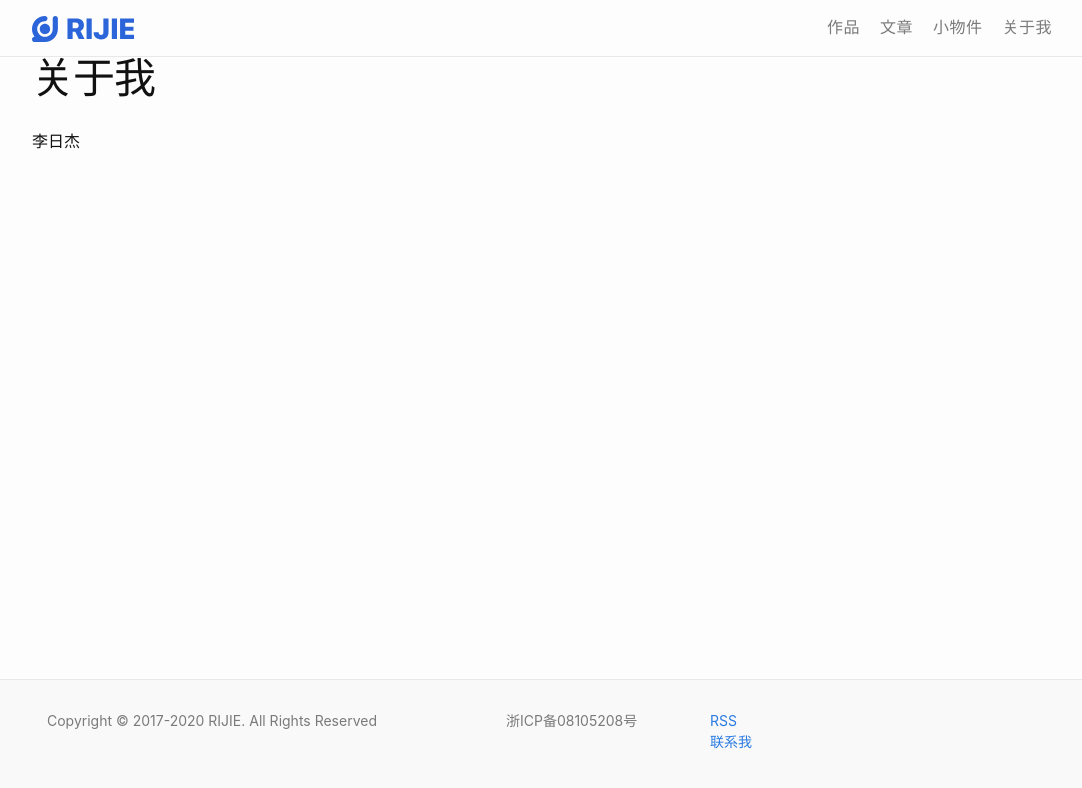
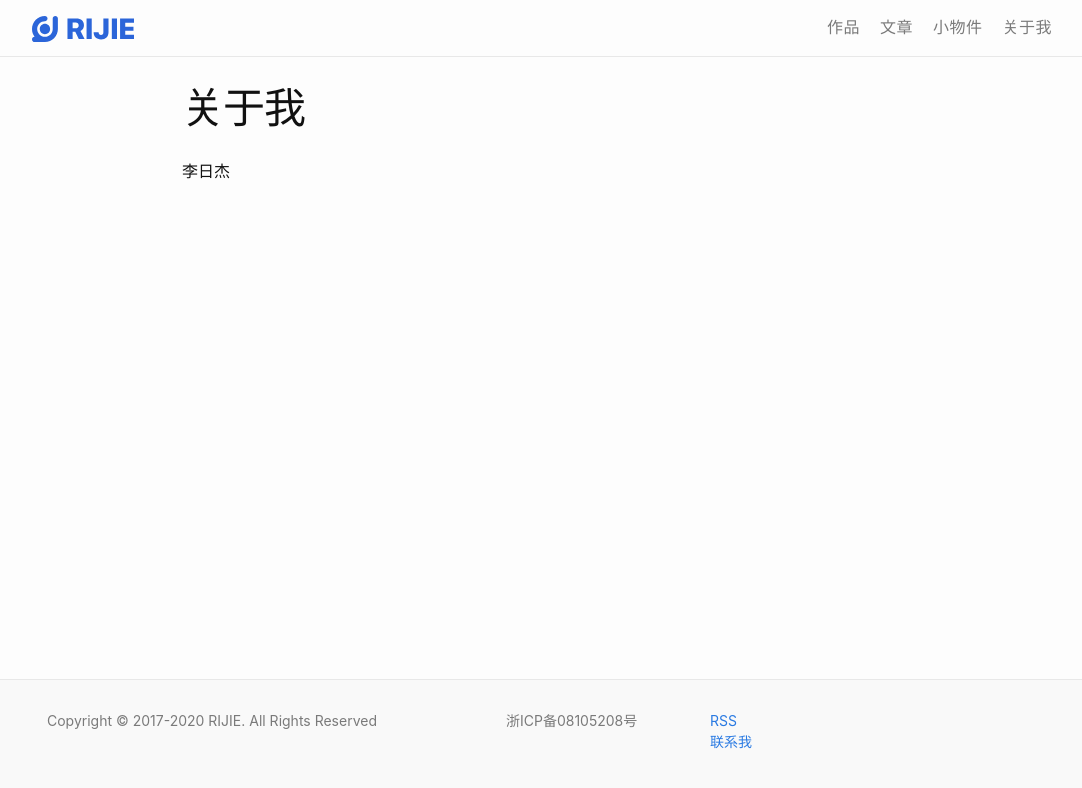
Before and after one commit to rijieli/epozh_dev, a Jekyll site: the page built from subpage/about.html, in a window 1280 px wide. Shown: the top 788 px of the page, without its empty margins (98-1180 px from the left). Built offline with Jekyll 4.4.1, drawn with Linux system fonts in a browser that asks for light colours.

Commit message:
减小文章页面宽度

```diff
--- a/_sass/minima/_base.scss
+++ b/_sass/minima/_base.scss
@@ -191,6 +191,27 @@ pre {
   }
 }
 
+/**
+* Post
+*/
+.post {
+  max-width: -webkit-calc(#{$content-width} - (#{$spacing-unit} * 12));
+  max-width:         calc(#{$content-width} - (#{$spacing-unit} * 12));
+  margin-right: auto;
+  margin-left: auto;
+  padding-right: $spacing-unit;
+  padding-left: $spacing-unit;
+  padding-top: $spacing-unit;
+  @extend %clearfix;
+
+  @include media-query($on-laptop) {
+    max-width: -webkit-calc(#{$content-width} - (#{$spacing-unit}));
+    max-width:         calc(#{$content-width} - (#{$spacing-unit}));
+    padding-right: $spacing-unit / 2;
+    padding-left: $spacing-unit / 2;
+  }
+}
+
 
 
 /**
```
